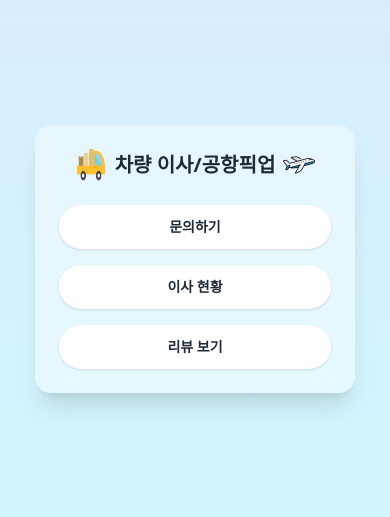
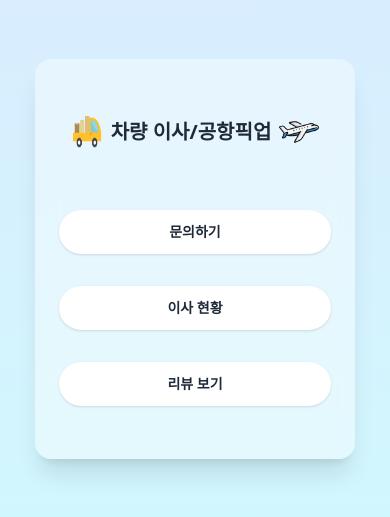
Before and after one commit to MyeonggyunPark/facebook_for-Deutsch, a website: page index.html in a window 390 px wide. Shown: the part 163-680 px from the top of the page. Drawn offline with nearby package versions, Linux system fonts and the light colour scheme.

Commit message:
all reset

```diff
--- a/index.html
+++ b/index.html
@@ -2,16 +2,17 @@
 <html lang="ko">
 <head>
   <meta charset="UTF-8" />
-  <meta name="viewport" content="width=device-width, initial-scale=1.0" />
+  <meta name="viewport" content="width=device-width, initial-scale=1.0">
   <script src="https://cdn.tailwindcss.com"></script>
+  <link rel="icon" href="static/img/logo.png" type="image/png">
   <title>Profile Link Card</title>
 </head>
 <body class="bg-gradient-to-b from-blue-100 to-cyan-100 min-h-screen flex items-center justify-center px-4">
-  <div class="bg-white bg-opacity-40 backdrop-blur-lg rounded-2xl shadow-xl p-6 w-full max-w-xs sm:max-w-md md:max-w-lg lg:max-w-xl text-center">
+  <div class="bg-white bg-opacity-40 backdrop-blur-lg rounded-2xl shadow-xl p-6 w-full max-w-xs sm:max-w-md md:max-w-lg lg:max-w-xl h-[400px] flex flex-col justify-around text-center">
     <!-- 타이틀 영역 -->
-    <div class="flex items-center justify-center gap-2 sm:gap-4 mb-6">
+    <div class="flex items-center justify-center gap-2 sm:gap-4">
       <img
-        src="img/truck.png"
+        src="static/img/truck.png"
         alt="이사 트럭 아이콘"
         class="w-8 h-8 sm:w-10 sm:h-10 md:w-12 md:h-12"
       />
@@ -19,15 +20,14 @@
         차량 이사/공항픽업
       </h1>
       <img
-        src="img/airport.png"
+        src="static/img/airport.png"
         alt="비행기 아이콘"
-        class="w-8 h-8 sm:w-10 sm:h-10 md:w-12 md:h-12"
+        class="w-10 h-10 sm:w-10 sm:h-10 md:w-12 md:h-12"
       />
     </div>
 
-
     <!-- 링크 버튼들 -->
-    <div class="grid grid-cols-1 gap-4">
+    <div class="grid grid-cols-1 gap-8">
       <a
         href="https://forms.gle/J4KzCDTXwevFv9Pv9"
         target="_blank"
--- /dev/null
+++ b/static/css/input.css
@@ -0,0 +1 @@
+@import "tailwindcss";
```
Also changed, not shown: package.json (added, +26 -0 lines), tailwind.config.js (+7 -0 lines), static/dist/output.css (added), static/img/airport.png (renamed from img/airport.png), static/img/logo.png (renamed from img/logo.png), static/img/truck.png (renamed from img/truck.png), 2 other files. Lines whose indentation alone changed are shown as unchanged.
